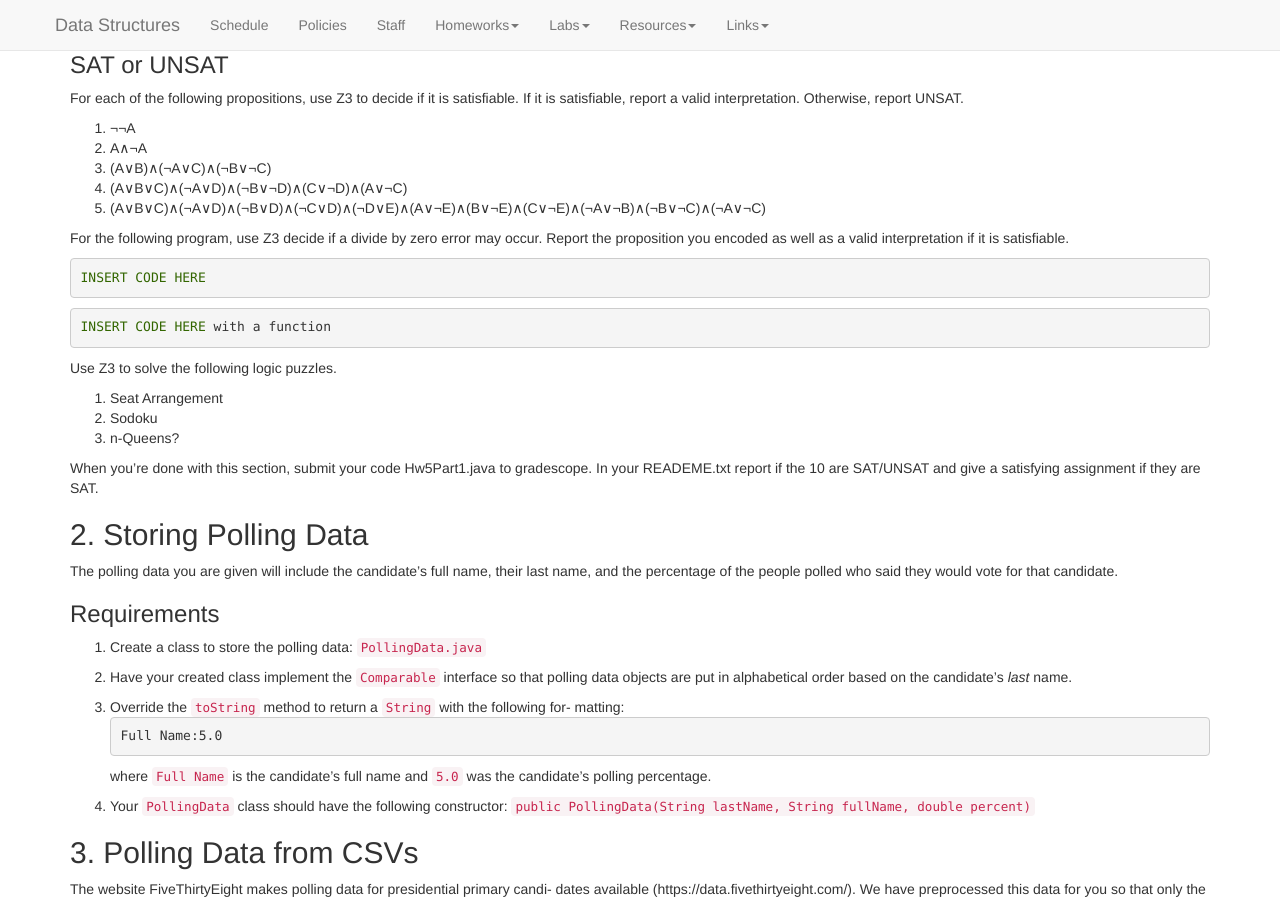
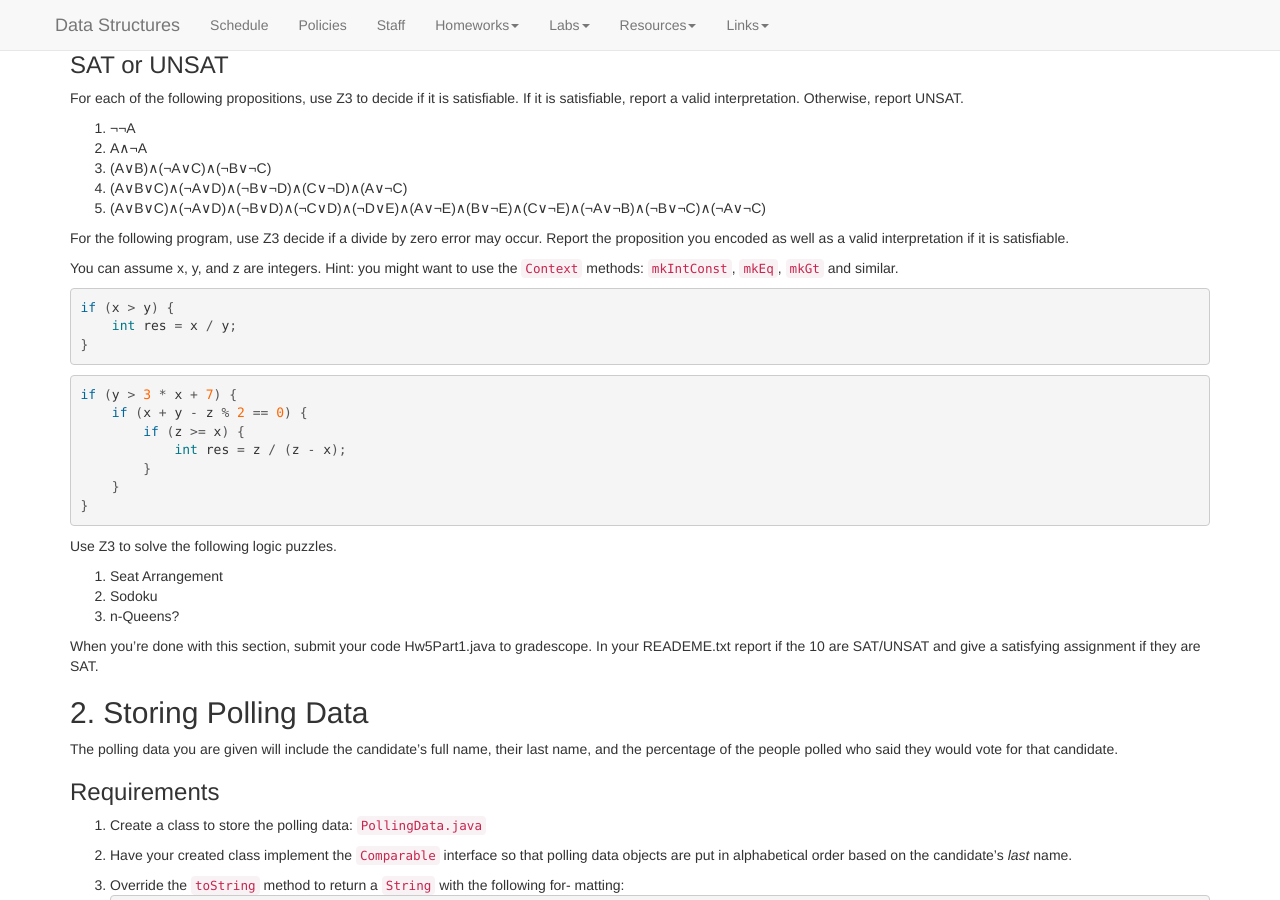
Before and after one commit to bmc-cs-software-analysis/383, a Jekyll site: the page built from hws/HW05.md, in a window 1280 px wide and 900 px high, scrolled down 863 px. Built offline with Jekyll 4.4.1, drawn with Linux system fonts in a browser that asks for light colours; nearby versions of some CDN libraries.

Commit message:
hw5 div by zero

````diff
--- a/hws/HW05.md
+++ b/hws/HW05.md
@@ -96,12 +96,22 @@ For each of the following propositions, use Z3 to decide if it is satisfiable. I
 For the following program, use Z3 decide if a divide by zero error may occur.
 Report the proposition you encoded as well as a valid interpretation if it is satisfiable.
 
+You can assume x, y, and z are integers. Hint: you might want to use the `Context` methods: `mkIntConst`, `mkEq`, `mkGt` and similar.
+
 ```java
-INSERT CODE HERE
+if (x > y) {
+    int res = x / y;
+}
 ```
 
 ```java
-INSERT CODE HERE with a function
+if (y > 3 * x + 7) {
+    if (x + y - z % 2 == 0) {
+        if (z >= x) {
+            int res = z / (z - x);
+        }
+    }
+}
 ```
 
 Use Z3 to solve the following logic puzzles.
````
